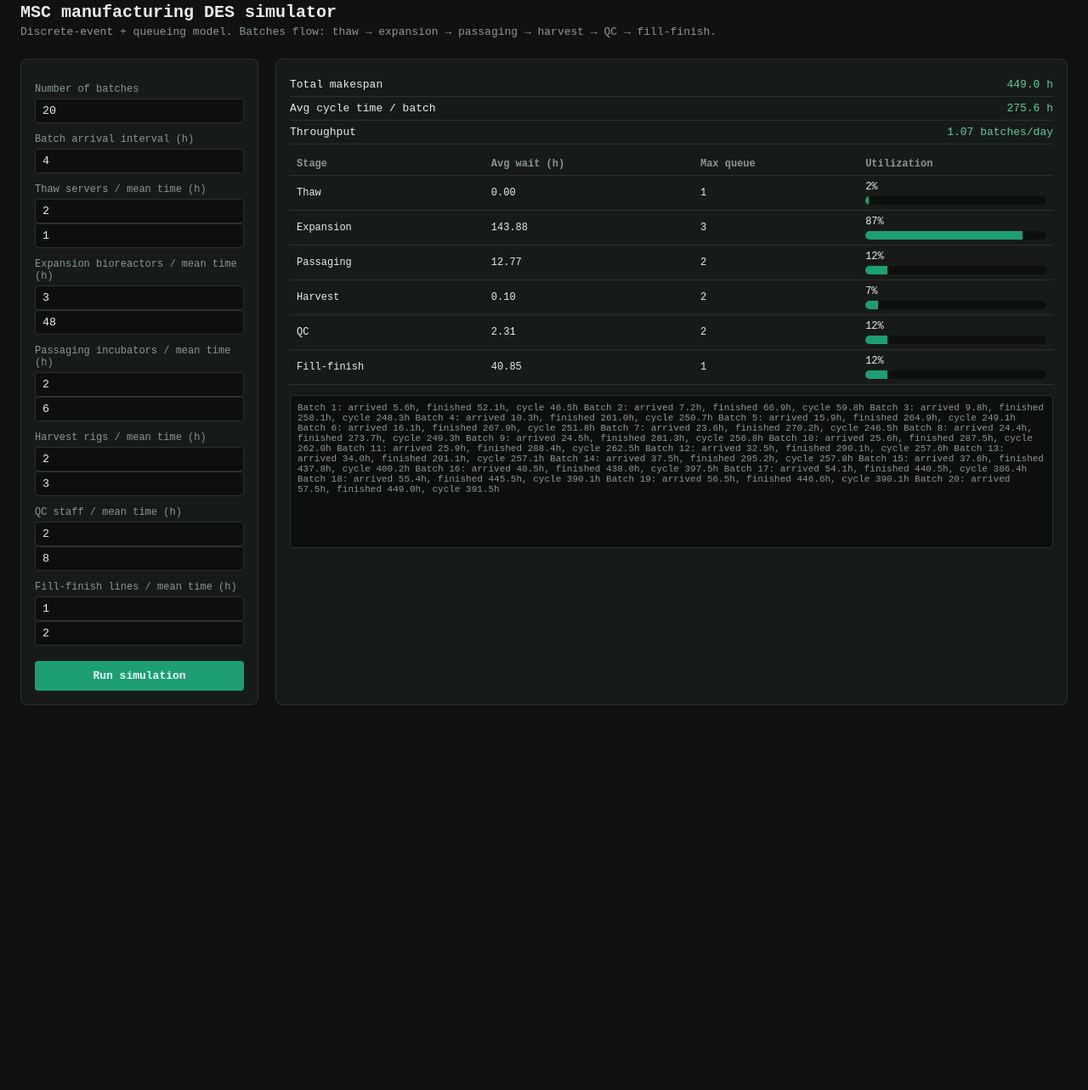
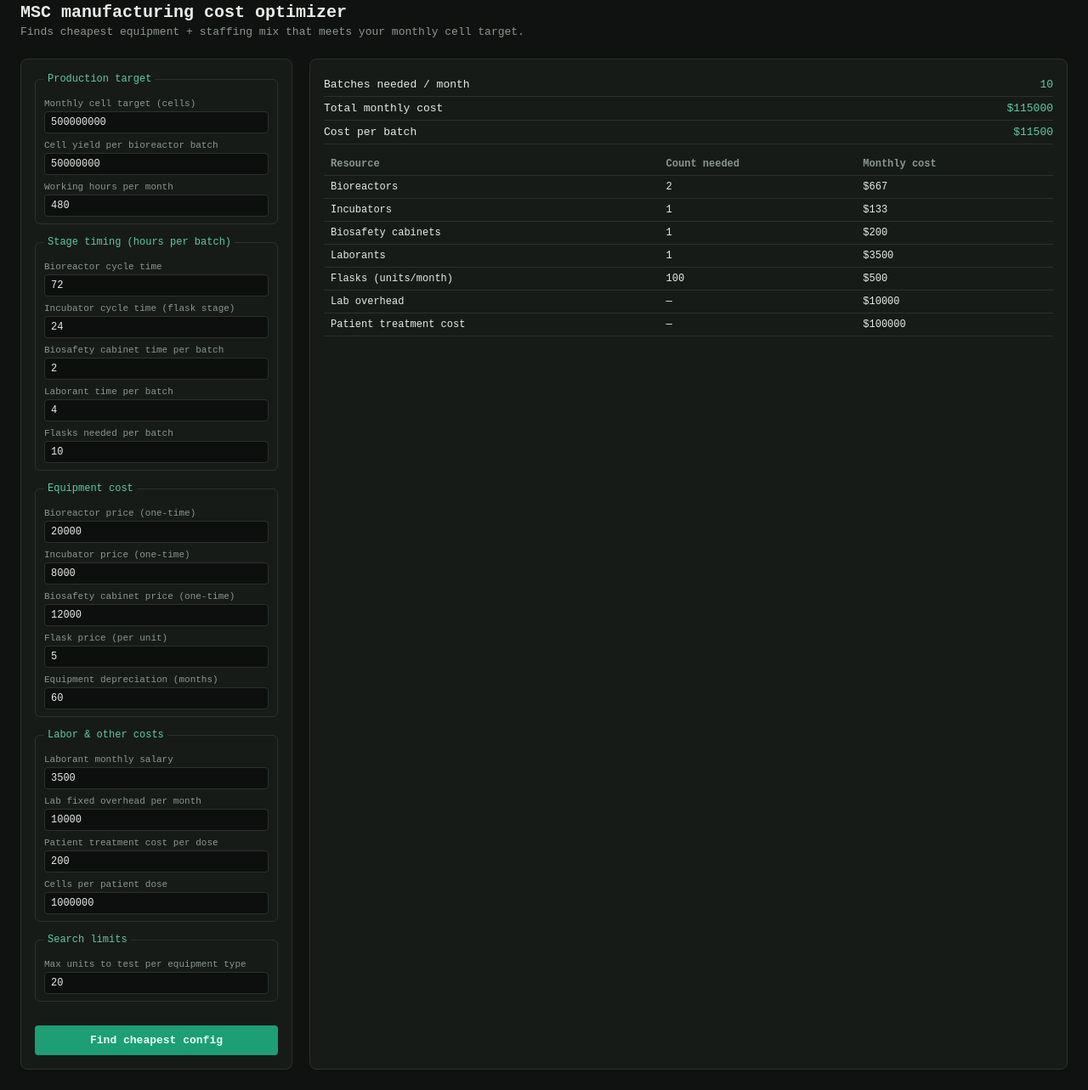
Before and after one commit to paggalih/project, a plain HTML site: page index.html in a window 1280 px wide. Shown: the part 21-1304 px from the top of the page at 85% size. Before the commit the page ends 875 px from the top, so only its background shows below. Drawn offline with Linux system fonts and the light colour scheme.

Commit message:
Update index.html specify more detailed

```diff
--- a/index.html
+++ b/index.html
@@ -3,199 +3,208 @@
 <head>
 <meta charset="UTF-8">
 <meta name="viewport" content="width=device-width, initial-scale=1.0">
-<title>MSC manufacturing DES simulator</title>
+<title>MSC manufacturing cost optimizer</title>
 <style>
   :root{
     --bg:#0f1210; --panel:#161b18; --border:#2a322d;
     --text:#e8ece9; --muted:#8b978f;
     --accent:#5dcaa5; --accent-dark:#1d9e75;
-    --warn:#ef9f27;
   }
   *{box-sizing:border-box;}
-  body{
-    margin:0; background:var(--bg); color:var(--text);
-    font-family:'Courier New', monospace; padding:24px;
-  }
+  body{margin:0; background:var(--bg); color:var(--text); font-family:'Courier New', monospace; padding:24px;}
   h1{font-size:20px; font-weight:600; margin:0 0 4px;}
   p.sub{color:var(--muted); font-size:13px; margin:0 0 24px;}
-  .grid{display:grid; grid-template-columns:280px 1fr; gap:20px;}
-  @media (max-width:800px){ .grid{grid-template-columns:1fr;} }
-  .panel{
-    background:var(--panel); border:1px solid var(--border);
-    border-radius:8px; padding:16px;
-  }
-  label{display:block; font-size:12px; color:var(--muted); margin:12px 0 4px;}
-  input[type=number]{
-    width:100%; background:#0c0f0d; border:1px solid var(--border);
-    color:var(--text); padding:6px 8px; border-radius:4px; font-family:inherit;
-  }
-  button{
-    margin-top:18px; width:100%; padding:10px; border:none;
-    border-radius:4px; background:var(--accent-dark); color:#eafff6;
-    font-family:inherit; font-weight:600; cursor:pointer; font-size:13px;
-  }
+  .grid{display:grid; grid-template-columns:320px 1fr; gap:20px;}
+  @media (max-width:850px){ .grid{grid-template-columns:1fr;} }
+  .panel{background:var(--panel); border:1px solid var(--border); border-radius:8px; padding:16px;}
+  fieldset{border:1px solid var(--border); border-radius:6px; margin:0 0 14px; padding:8px 10px;}
+  legend{color:var(--accent); font-size:12px; padding:0 4px;}
+  label{display:block; font-size:11px; color:var(--muted); margin:8px 0 3px;}
+  input[type=number]{width:100%; background:#0c0f0d; border:1px solid var(--border); color:var(--text); padding:5px 7px; border-radius:4px; font-family:inherit; font-size:12px;}
+  button{margin-top:14px; width:100%; padding:10px; border:none; border-radius:4px; background:var(--accent-dark); color:#eafff6; font-family:inherit; font-weight:600; cursor:pointer; font-size:13px;}
   button:hover{background:var(--accent);}
   table{width:100%; border-collapse:collapse; font-size:12px; margin-top:10px;}
   th,td{padding:6px 8px; border-bottom:1px solid var(--border); text-align:left;}
   th{color:var(--muted); font-weight:600;}
-  .stage-bar{height:10px; background:#0c0f0d; border-radius:5px; overflow:hidden; margin-top:4px;}
-  .stage-fill{height:100%; background:var(--accent-dark);}
   .stat{display:flex; justify-content:space-between; padding:6px 0; border-bottom:1px solid var(--border); font-size:13px;}
   .stat span:last-child{color:var(--accent);}
-  #log{
-    height:180px; overflow-y:auto; background:#0c0f0d; border:1px solid var(--border);
-    border-radius:4px; padding:8px; font-size:11px; color:var(--muted); margin-top:12px;
-  }
+  .warn{color:#ef9f27; font-size:12px; margin-top:10px;}
 </style>
 </head>
 <body>
 
-<h1>MSC manufacturing DES simulator</h1>
-<p class="sub">Discrete-event + queueing model. Batches flow: thaw → expansion → passaging → harvest → QC → fill-finish.</p>
+<h1>MSC manufacturing cost optimizer</h1>
+<p class="sub">Finds cheapest equipment + staffing mix that meets your monthly cell target.</p>
 
 <div class="grid">
   <div class="panel">
-    <label>Number of batches</label>
-    <input type="number" id="numBatches" value="20" min="1">
 
-    <label>Batch arrival interval (h)</label>
-    <input type="number" id="arrivalInterval" value="4" min="0.1" step="0.1">
+    <fieldset>
+      <legend>Production target</legend>
+      <label>Monthly cell target (cells)</label>
+      <input type="number" id="cellTarget" value="500000000">
+      <label>Cell yield per bioreactor batch</label>
+      <input type="number" id="yieldPerBatch" value="50000000">
+      <label>Working hours per month</label>
+      <input type="number" id="workHours" value="480">
+    </fieldset>
 
-    <label>Thaw servers / mean time (h)</label>
-    <input type="number" id="thawServers" value="2" min="1">
-    <input type="number" id="thawTime" value="1" min="0.1" step="0.1">
+    <fieldset>
+      <legend>Stage timing (hours per batch)</legend>
+      <label>Bioreactor cycle time</label>
+      <input type="number" id="bioTime" value="72">
+      <label>Incubator cycle time (flask stage)</label>
+      <input type="number" id="incTime" value="24">
+      <label>Biosafety cabinet time per batch</label>
+      <input type="number" id="cabTime" value="2">
+      <label>Laborant time per batch</label>
+      <input type="number" id="laborTime" value="4">
+      <label>Flasks needed per batch</label>
+      <input type="number" id="flasksPerBatch" value="10">
+    </fieldset>
 
-    <label>Expansion bioreactors / mean time (h)</label>
-    <input type="number" id="expServers" value="3" min="1">
-    <input type="number" id="expTime" value="48" min="0.1" step="0.1">
+    <fieldset>
+      <legend>Equipment cost</legend>
+      <label>Bioreactor price (one-time)</label>
+      <input type="number" id="bioPrice" value="20000">
+      <label>Incubator price (one-time)</label>
+      <input type="number" id="incPrice" value="8000">
+      <label>Biosafety cabinet price (one-time)</label>
+      <input type="number" id="cabPrice" value="12000">
+      <label>Flask price (per unit)</label>
+      <input type="number" id="flaskPrice" value="5">
+      <label>Equipment depreciation (months)</label>
+      <input type="number" id="deprMonths" value="60">
+    </fieldset>
 
-    <label>Passaging incubators / mean time (h)</label>
-    <input type="number" id="passServers" value="2" min="1">
-    <input type="number" id="passTime" value="6" min="0.1" step="0.1">
+    <fieldset>
+      <legend>Labor & other costs</legend>
+      <label>Laborant monthly salary</label>
+      <input type="number" id="salary" value="3500">
+      <label>Lab fixed overhead per month</label>
+      <input type="number" id="overhead" value="10000">
+      <label>Patient treatment cost per dose</label>
+      <input type="number" id="patientCost" value="200">
+      <label>Cells per patient dose</label>
+      <input type="number" id="cellsPerDose" value="1000000">
+    </fieldset>
 
-    <label>Harvest rigs / mean time (h)</label>
-    <input type="number" id="harvServers" value="2" min="1">
-    <input type="number" id="harvTime" value="3" min="0.1" step="0.1">
+    <fieldset>
+      <legend>Search limits</legend>
+      <label>Max units to test per equipment type</label>
+      <input type="number" id="maxSearch" value="20">
+    </fieldset>
 
-    <label>QC staff / mean time (h)</label>
-    <input type="number" id="qcServers" value="2" min="1">
-    <input type="number" id="qcTime" value="8" min="0.1" step="0.1">
-
-    <label>Fill-finish lines / mean time (h)</label>
-    <input type="number" id="fillServers" value="1" min="1">
-    <input type="number" id="fillTime" value="2" min="0.1" step="0.1">
-
-    <button onclick="runSimulation()">Run simulation</button>
+    <button onclick="optimize()">Find cheapest config</button>
   </div>
 
   <div class="panel">
     <div id="stats"></div>
-    <table id="stageTable">
-      <thead><tr><th>Stage</th><th>Avg wait (h)</th><th>Max queue</th><th>Utilization</th></tr></thead>
+    <table id="resultTable">
+      <thead><tr><th>Resource</th><th>Count needed</th><th>Monthly cost</th></tr></thead>
       <tbody></tbody>
     </table>
-    <div id="log"></div>
+    <div id="warning" class="warn"></div>
   </div>
 </div>
 
 <script>
-// Exponential random draw for stochastic service/arrival times
-function expRand(mean){ return -mean * Math.log(1 - Math.random()); }
+function optimize(){
+  const cellTarget = parseFloat(document.getElementById('cellTarget').value);
+  const yieldPerBatch = parseFloat(document.getElementById('yieldPerBatch').value);
+  const workHours = parseFloat(document.getElementById('workHours').value);
 
-// Simple multi-server queue stage
-class Stage {
-  constructor(name, servers, meanTime){
-    this.name = name;
-    this.servers = servers;
-    this.meanTime = meanTime;
-    this.freeAt = new Array(servers).fill(0); // when each server becomes free
-    this.waits = [];
-    this.busyTime = 0;
-    this.maxQueue = 0;
+  const bioTime = parseFloat(document.getElementById('bioTime').value);
+  const incTime = parseFloat(document.getElementById('incTime').value);
+  const cabTime = parseFloat(document.getElementById('cabTime').value);
+  const laborTime = parseFloat(document.getElementById('laborTime').value);
+  const flasksPerBatch = parseFloat(document.getElementById('flasksPerBatch').value);
+
+  const bioPrice = parseFloat(document.getElementById('bioPrice').value);
+  const incPrice = parseFloat(document.getElementById('incPrice').value);
+  const cabPrice = parseFloat(document.getElementById('cabPrice').value);
+  const flaskPrice = parseFloat(document.getElementById('flaskPrice').value);
+  const deprMonths = parseFloat(document.getElementById('deprMonths').value);
+
+  const salary = parseFloat(document.getElementById('salary').value);
+  const overhead = parseFloat(document.getElementById('overhead').value);
+  const patientCost = parseFloat(document.getElementById('patientCost').value);
+  const cellsPerDose = parseFloat(document.getElementById('cellsPerDose').value);
+
+  const maxSearch = parseInt(document.getElementById('maxSearch').value);
+
+  // batches required per month to hit cell target
+  const batchesNeeded = Math.ceil(cellTarget / yieldPerBatch);
+
+  let best = null;
+
+  // brute-force grid search over equipment/staff counts
+  for(let bio=1; bio<=maxSearch; bio++){
+    const bioCapacity = Math.floor((workHours / bioTime) * bio);
+    if(bioCapacity < batchesNeeded) continue;
+
+    for(let inc=1; inc<=maxSearch; inc++){
+      const incCapacity = Math.floor((workHours / incTime) * inc);
+      if(incCapacity < batchesNeeded) continue;
+
+      for(let cab=1; cab<=maxSearch; cab++){
+        const cabCapacity = Math.floor((workHours / cabTime) * cab);
+        if(cabCapacity < batchesNeeded) continue;
+
+        for(let lab=1; lab<=maxSearch; lab++){
+          const laborCapacity = Math.floor((workHours / laborTime) * lab);
+          if(laborCapacity < batchesNeeded) continue;
+
+          const flasksNeeded = batchesNeeded * flasksPerBatch;
+
+          const bioCost = (bio * bioPrice) / deprMonths;
+          const incCost = (inc * incPrice) / deprMonths;
+          const cabCost = (cab * cabPrice) / deprMonths;
+          const flaskCost = flasksNeeded * flaskPrice;
+          const laborCost = lab * salary;
+          const doses = cellTarget / cellsPerDose;
+          const patientTotal = doses * patientCost;
+
+          const totalCost = bioCost + incCost + cabCost + flaskCost + laborCost + overhead + patientTotal;
+
+          if(best === null || totalCost < best.totalCost){
+            best = { bio, inc, cab, lab, flasksNeeded, bioCost, incCost, cabCost, flaskCost, laborCost, overhead, patientTotal, totalCost, batchesNeeded };
+          }
+        }
+      }
+    }
   }
-  // batch arrives at time t, returns time it finishes this stage
-  process(t){
-    // find earliest-free server
-    let idx = 0;
-    for(let i=1;i<this.freeAt.length;i++){
-      if(this.freeAt[i] < this.freeAt[idx]) idx = i;
-    }
-    const start = Math.max(t, this.freeAt[idx]);
-    const wait = start - t;
-    this.waits.push(wait);
-    const queueDepth = this.freeAt.filter(f => f > t).length;
-    if(queueDepth > this.maxQueue) this.maxQueue = queueDepth;
 
-    const service = expRand(this.meanTime);
-    const finish = start + service;
-    this.busyTime += service;
-    this.freeAt[idx] = finish;
-    return finish;
+  const warningEl = document.getElementById('warning');
+  const tbody = document.querySelector('#resultTable tbody');
+  const stats = document.getElementById('stats');
+
+  if(best === null){
+    warningEl.textContent = 'No feasible config within search limit. Raise "max units to test" or check stage times.';
+    stats.innerHTML = '';
+    tbody.innerHTML = '';
+    return;
   }
-  avgWait(){ return this.waits.reduce((a,b)=>a+b,0) / this.waits.length || 0; }
-  utilization(totalTime){ return this.busyTime / (this.servers * totalTime); }
+  warningEl.textContent = '';
+
+  stats.innerHTML = `
+    <div class="stat"><span>Batches needed / month</span><span>${best.batchesNeeded}</span></div>
+    <div class="stat"><span>Total monthly cost</span><span>$${best.totalCost.toFixed(0)}</span></div>
+    <div class="stat"><span>Cost per batch</span><span>$${(best.totalCost/best.batchesNeeded).toFixed(0)}</span></div>
+  `;
+
+  tbody.innerHTML = `
+    <tr><td>Bioreactors</td><td>${best.bio}</td><td>$${best.bioCost.toFixed(0)}</td></tr>
+    <tr><td>Incubators</td><td>${best.inc}</td><td>$${best.incCost.toFixed(0)}</td></tr>
+    <tr><td>Biosafety cabinets</td><td>${best.cab}</td><td>$${best.cabCost.toFixed(0)}</td></tr>
+    <tr><td>Laborants</td><td>${best.lab}</td><td>$${best.laborCost.toFixed(0)}</td></tr>
+    <tr><td>Flasks (units/month)</td><td>${best.flasksNeeded}</td><td>$${best.flaskCost.toFixed(0)}</td></tr>
+    <tr><td>Lab overhead</td><td>—</td><td>$${best.overhead.toFixed(0)}</td></tr>
+    <tr><td>Patient treatment cost</td><td>—</td><td>$${best.patientTotal.toFixed(0)}</td></tr>
+  `;
 }
 
-function runSimulation(){
-  const numBatches = parseInt(document.getElementById('numBatches').value);
-  const arrivalInterval = parseFloat(document.getElementById('arrivalInterval').value);
-
-  const stages = [
-    new Stage('Thaw', parseInt(document.getElementById('thawServers').value), parseFloat(document.getElementById('thawTime').value)),
-    new Stage('Expansion', parseInt(document.getElementById('expServers').value), parseFloat(document.getElementById('expTime').value)),
-    new Stage('Passaging', parseInt(document.getElementById('passServers').value), parseFloat(document.getElementById('passTime').value)),
-    new Stage('Harvest', parseInt(document.getElementById('harvServers').value), parseFloat(document.getElementById('harvTime').value)),
-    new Stage('QC', parseInt(document.getElementById('qcServers').value), parseFloat(document.getElementById('qcTime').value)),
-    new Stage('Fill-finish', parseInt(document.getElementById('fillServers').value), parseFloat(document.getElementById('fillTime').value)),
-  ];
-
-  const log = document.getElementById('log');
-  log.innerHTML = '';
-
-  let arrival = 0;
-  let lastFinish = 0;
-  const cycleTimes = [];
-
-  for(let b=1; b<=numBatches; b++){
-    arrival += expRand(arrivalInterval);
-    let t = arrival;
-    for(const stage of stages){
-      t = stage.process(t);
-    }
-    lastFinish = Math.max(lastFinish, t);
-    cycleTimes.push(t - arrival);
-    log.innerHTML += `Batch ${b}: arrived ${arrival.toFixed(1)}h, finished ${t.toFixed(1)}h, cycle ${(t-arrival).toFixed(1)}h\n`;
-  }
-  log.scrollTop = log.scrollHeight;
-
-  const totalTime = lastFinish;
-  const avgCycle = cycleTimes.reduce((a,b)=>a+b,0) / cycleTimes.length;
-  const throughput = numBatches / totalTime;
-
-  document.getElementById('stats').innerHTML = `
-    <div class="stat"><span>Total makespan</span><span>${totalTime.toFixed(1)} h</span></div>
-    <div class="stat"><span>Avg cycle time / batch</span><span>${avgCycle.toFixed(1)} h</span></div>
-    <div class="stat"><span>Throughput</span><span>${(throughput*24).toFixed(2)} batches/day</span></div>
-  `;
-
-  const tbody = document.querySelector('#stageTable tbody');
-  tbody.innerHTML = '';
-  for(const s of stages){
-    const util = (s.utilization(totalTime)*100).toFixed(0);
-    tbody.innerHTML += `
-      <tr>
-        <td>${s.name}</td>
-        <td>${s.avgWait().toFixed(2)}</td>
-        <td>${s.maxQueue}</td>
-        <td>
-          ${util}%
-          <div class="stage-bar"><div class="stage-fill" style="width:${util}%"></div></div>
-        </td>
-      </tr>`;
-  }
-}
-
-runSimulation();
+optimize();
 </script>
 </body>
 </html>
```
